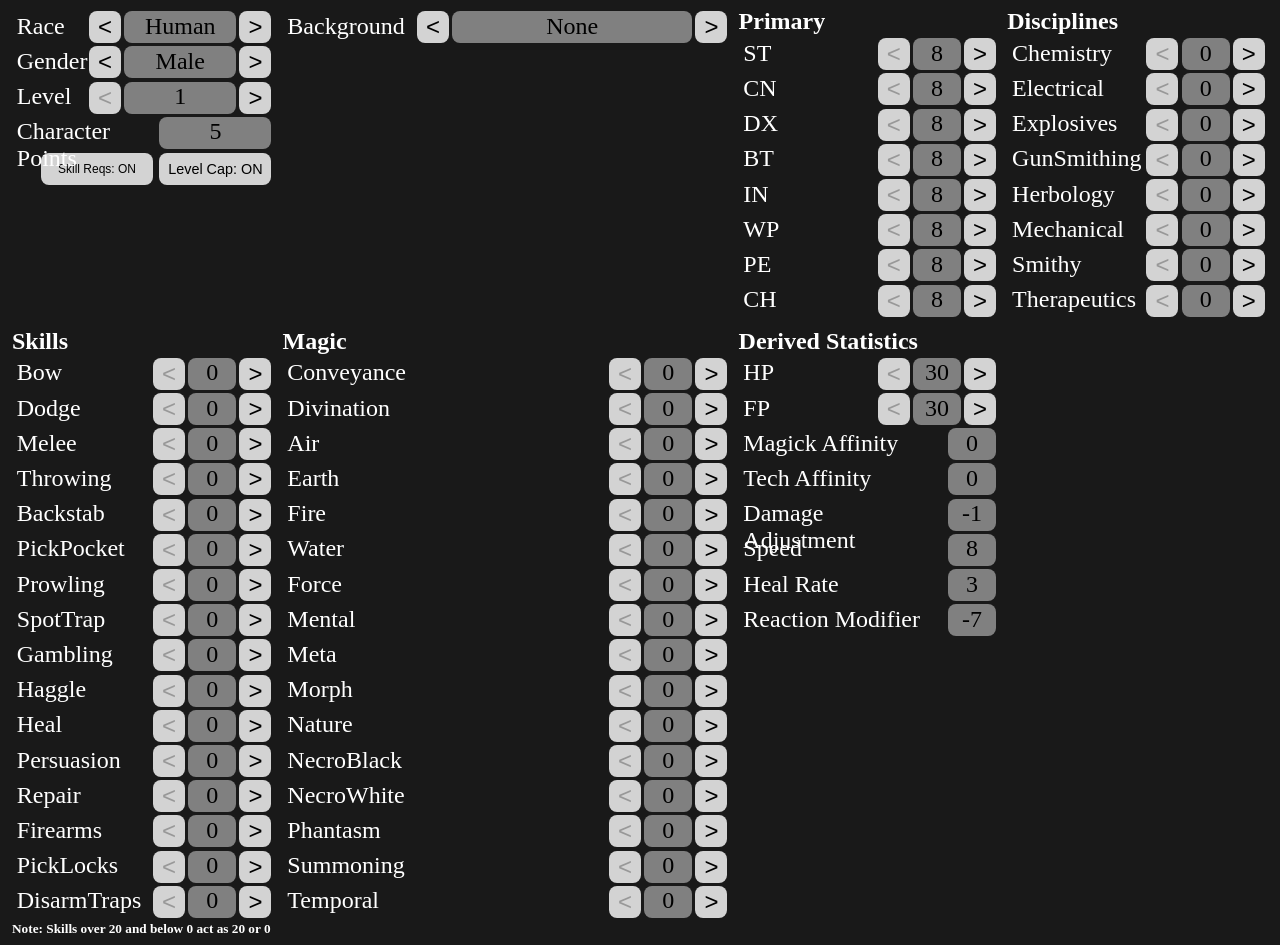
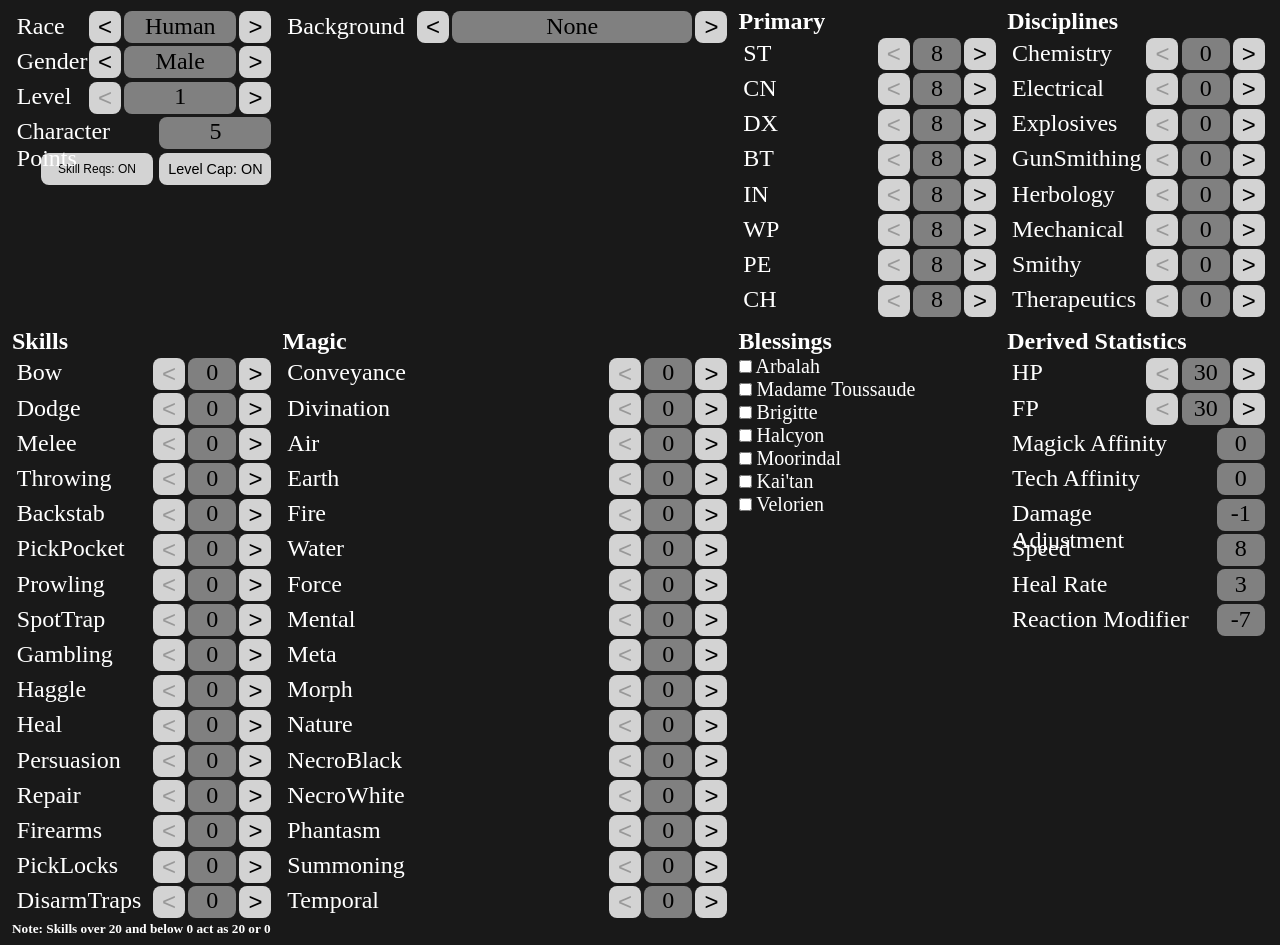
Before and after one commit to limaxophobiac/arcplanner, a React (Vite) app: page / in a window 1280 px wide. Built offline with nearby package versions, Linux system fonts and the light colour scheme.

Commit message:
blessings started

```diff
--- a/src/Planner.jsx
+++ b/src/Planner.jsx
@@ -1,9 +1,9 @@
 //arcanum character planner by limaxophobiac
-
+import {Fragment} from 'react'
 import { useState } from 'react'
 import backgrounds from './backgrounds.js'
 import races from './races.js'
-//import blessings from './blessings.js'
+import blessings from './blessings.js'
 import Statdisplay from './statdisplay.jsx'
 import Passivedisplay from './passivedisplay.jsx'
 import './Planner.css'
@@ -77,7 +77,6 @@ function Planner(){
         for (let i = 1; i < arr.length; i++)
             loadChar[values[i-1]] = parseInt(arr[i]);
         setCharacter(loadChar);
-
     }
 
     return (
@@ -122,6 +121,11 @@ function Planner(){
             <div id="Magic">
                 <h2>Magic</h2>
                 {magics.map(elem => <Statdisplay key ={elem} name={elem} value={character[elem]} assigned={character[elem]} hasPoints={character.unspent > 0} adder = {(val) => addStat(elem, val)} max = {igMins ? 5 : Math.min(Math.floor(calcPrimary("WP")/3) -1, 5)}/>)}
+            </div>
+
+            <div id="Blessings">
+                <h2>Blessings</h2>
+                {blessings.map(elem => (<Fragment key={elem.name}><label style={{fontSize: "1.25rem"}}>  <input id={elem.name} type="checkbox" /> {elem.name} </label><br/> </Fragment>))}
             </div>
 
             <div id="derived">
--- a/src/blessings.js
+++ b/src/blessings.js
@@ -1,36 +1,36 @@
 const blessings = [
     {
-        name: "Arbalah's blessing",
+        name: "Arbalah",
         description: "For returning Arbalah's sacred artifact to him, you have been given his blessing.",
         modifiers: {Reaction: 5}
     },
     {
-        name: "Gypsy blessing",
+        name: "Madame Toussaude",
         description: "For helping Madame Toussaude, you received a gypsy blessing.",
         modifiers: {CH: 1}
     },
     {
-        name: "Brigitte's blessing",
+        name: "Brigitte",
         description: "Priestess Brigitte has blessed you for returning the idol of Geshtianna.",
         modifiers: {BE: 1}
     },
     {
-        name: "Halcyon's blessing",
+        name: "Halcyon",
         description: "You have completed the First Circle, that of Goodness. Therefore, you receive the blessing of Halcyon, God of Truth.",
         modifiers: {WP: 2, PE: 2, Heal: 4, SpotTrap: 4}
     },
     {
-        name: "Moorindal's blessing",
+        name: "Moorindal",
         description: "You have completed the Second Circle, that of Evil. Therefore you receive the blessing of Moorindal, God of Shadow.",
         modifiers: {Melee: 4, Backstab: 8, Prowling: 4}
     },
     {
-        name: "Kai'tan's blessing",
+        name: "Kai'tan",
         description: "You have completed the Third Circle, that of Neutrality. Therefore you receive the blessing of Kai'tan, Goddess of Balance.",
         modifiers: {BE: 1, CH: 1, Bow: 4, Haggle: 4, Persuasion: 4}
     },
     {
-        name: "Velorien's blessing",
+        name: "Velorien",
         description: "You have joined the Three Circles and offered your life to Velorien, the All-Father. Therefore, you receive his blessing of Ultimate Power!",
         modifiers: {DX: 4, Hp: 100, Fp: 100, ResistDamage: 30, Dodge: 12, Melee: 12, PickPocket: 12, Persuasion: 12, Firearms: 12}
     }
```
